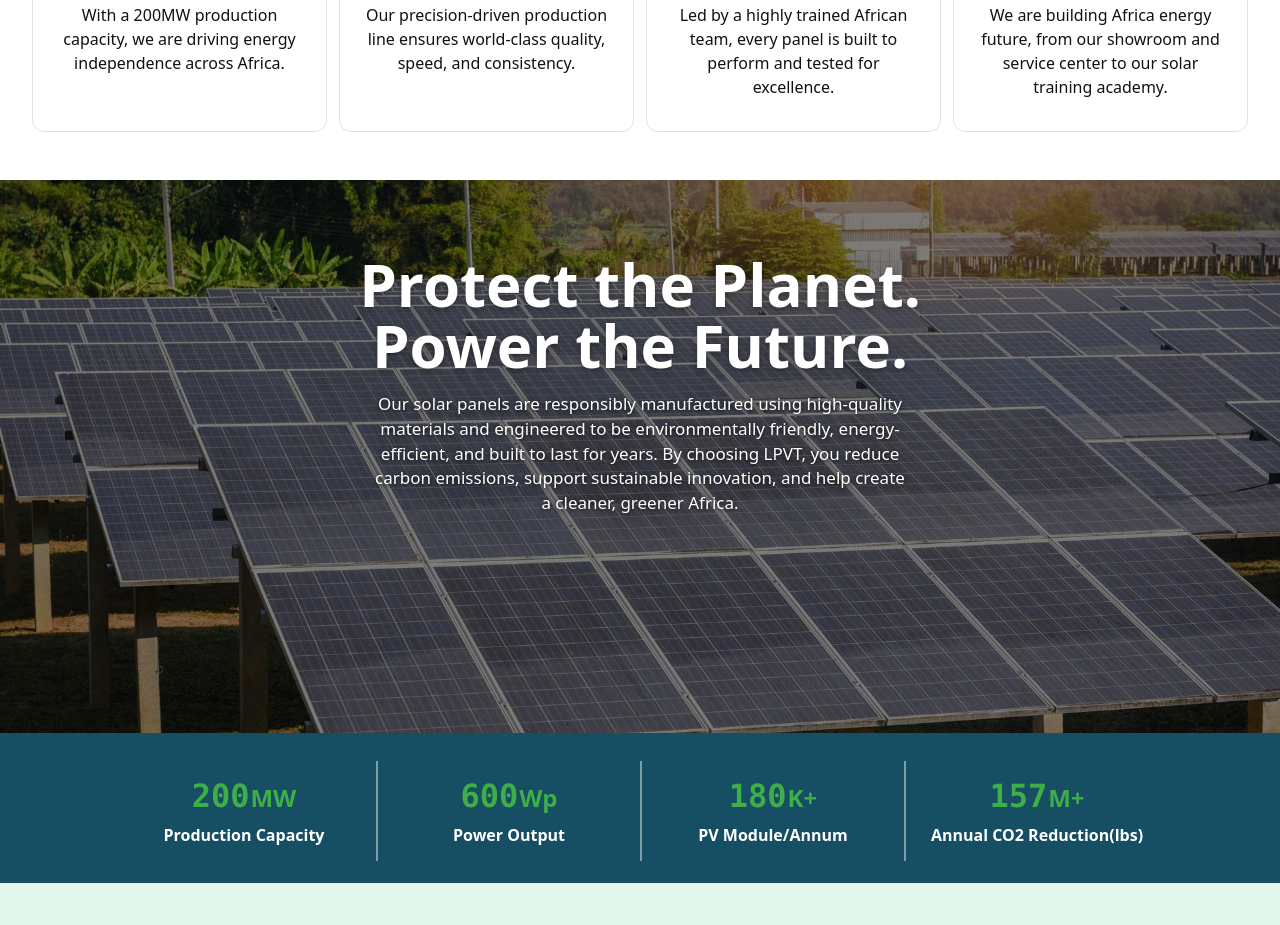
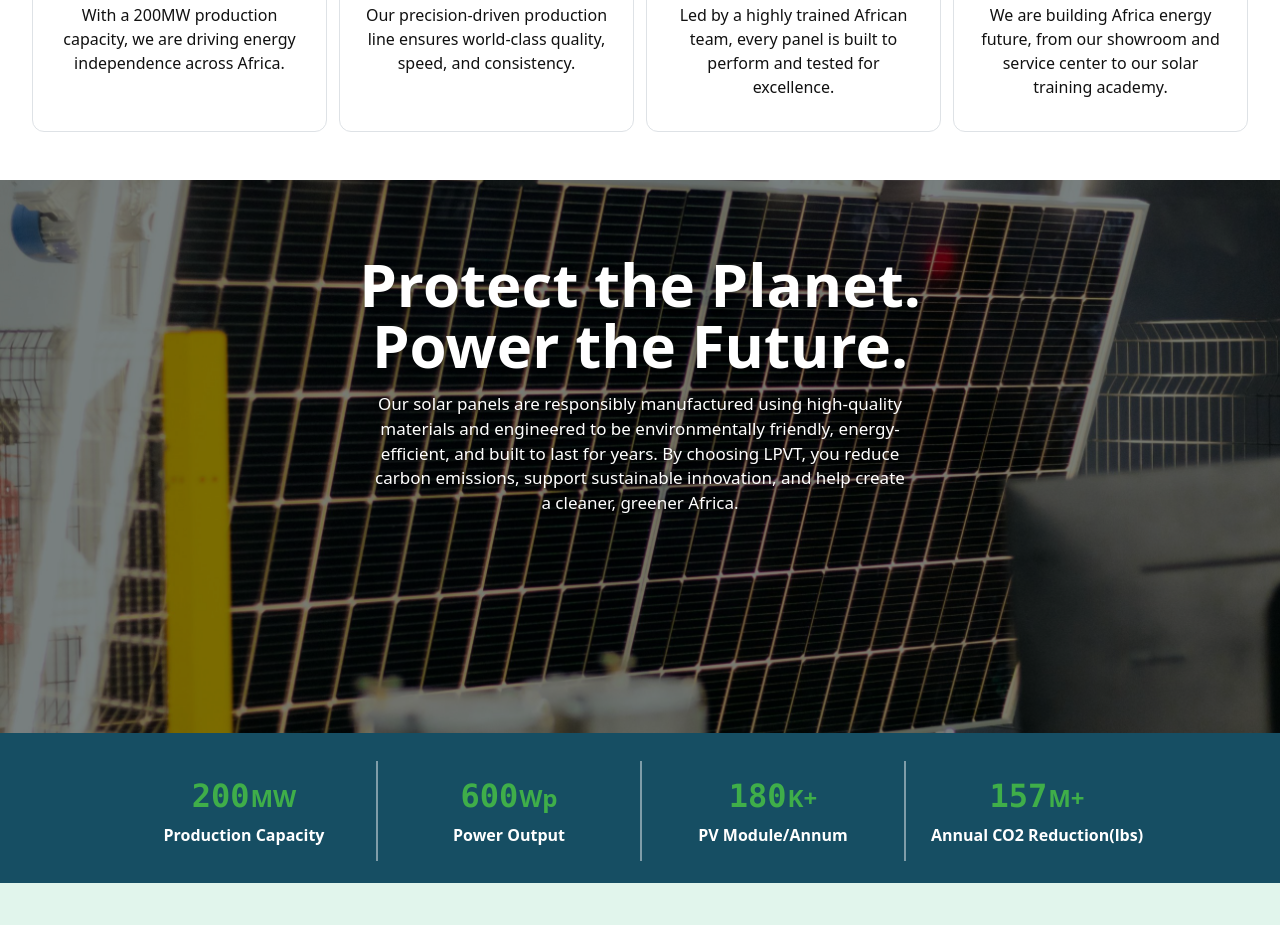
Before and after one commit to leveneenergy/lpvtechnologies, a plain HTML site: page about/index.html in a window 1280 px wide. Shown: the part 1379-2304 px from the top of the page. Drawn offline with nearby package versions, Linux system fonts and the light colour scheme; no server answers.

Commit message:
Update index.html

```diff
--- a/about/index.html
+++ b/about/index.html
@@ -90,7 +90,7 @@
       </div>
     </section>
     <section class="protect">
-      <div class="protect-hero" data-bg="../images/Home-Page-Protect-Planet.jpg">
+      <div class="protect-hero" data-bg="../images/Product-Page-Cover.jpg">
         <div class="container">
           <h2>Protect the Planet.<br>Power the Future.</h2>
           <p>Our solar panels are responsibly manufactured using high-quality materials and engineered to be
```
